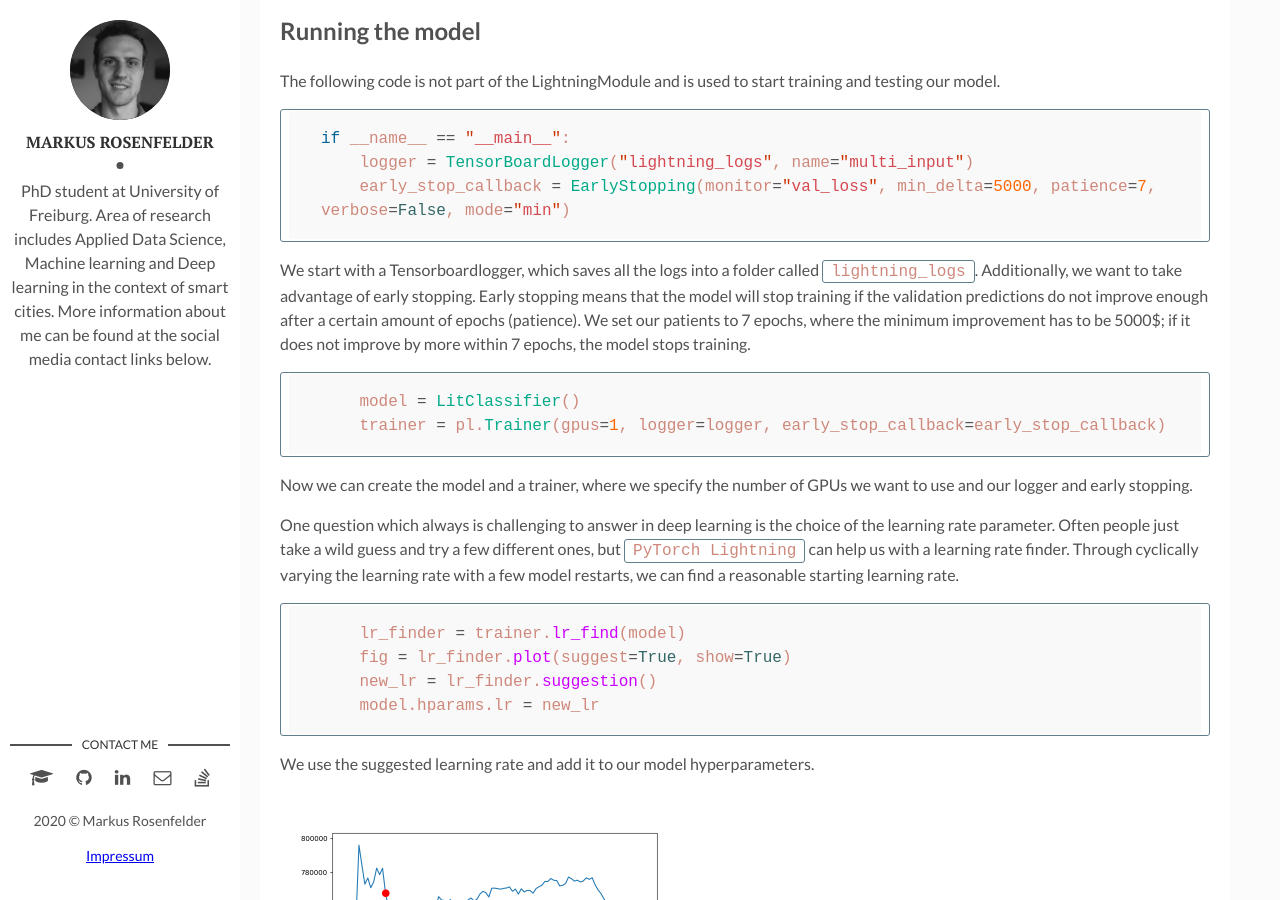
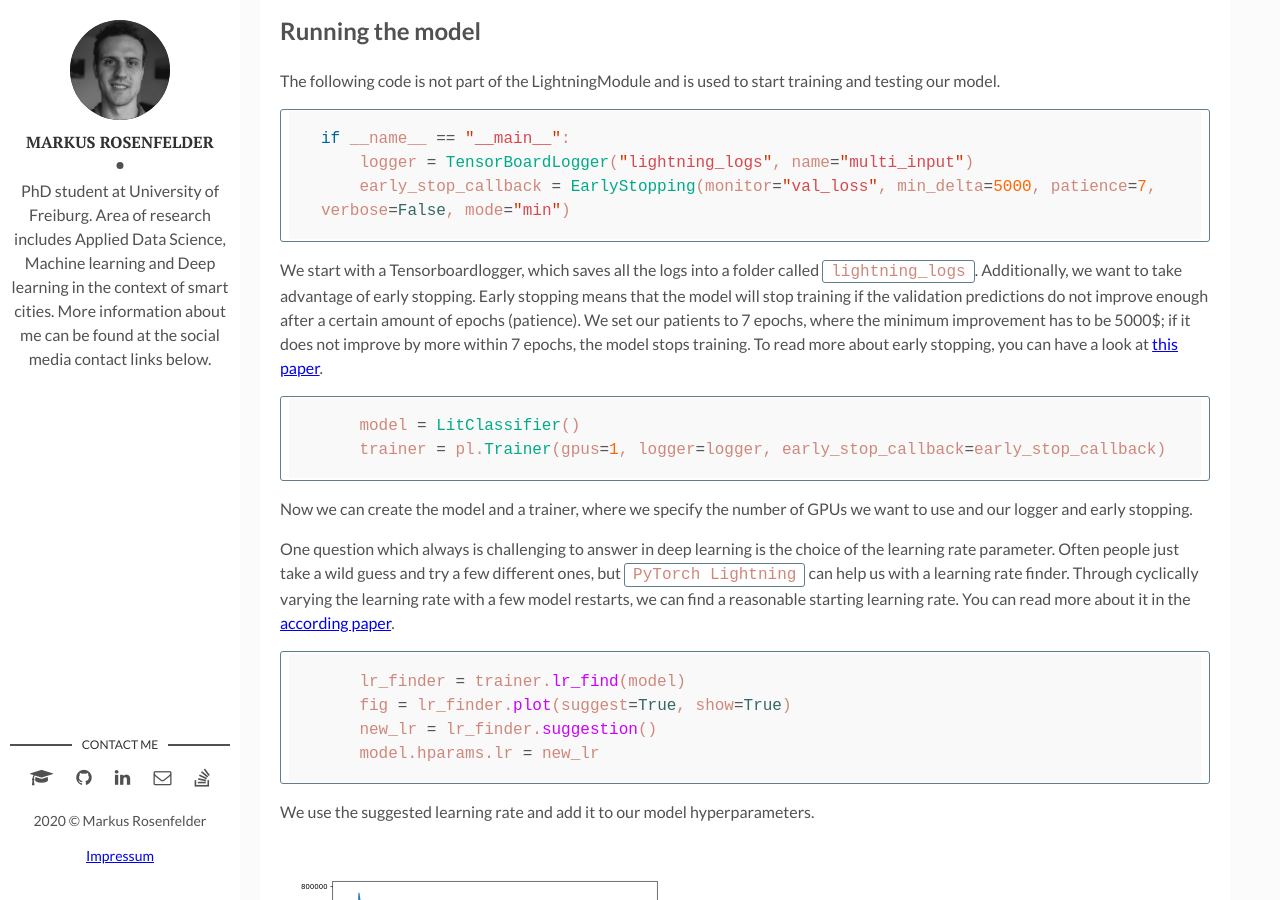
Before and after one commit to MarkusRosen/markusrosen.github.io, a Jekyll site: the page built from _posts/2020-07-19-multi-input-neural-network-pytorch.md, in a window 1280 px wide and 900 px high, scrolled down 10037 px. Built offline with Jekyll 4.4.1, drawn with Linux system fonts in a browser that asks for light colours; comment, search, counter and statistics services are not loaded.

Commit message:
Update 2020-07-19-multi-input-neural-network-pytorch.md

````diff
--- a/_posts/2020-07-19-multi-input-neural-network-pytorch.md
+++ b/_posts/2020-07-19-multi-input-neural-network-pytorch.md
@@ -327,7 +327,7 @@ if __name__ == "__main__":
     early_stop_callback = EarlyStopping(monitor="val_loss", min_delta=5000, patience=7, verbose=False, mode="min")
 ```
 
-We start with a Tensorboardlogger, which saves all the logs into a folder called `lightning_logs`. Additionally, we want to take advantage of early stopping. Early stopping means that the model will stop training if the validation predictions do not improve enough after a certain amount of epochs (patience). We set our patients to 7 epochs, where the minimum improvement has to be 5000\$; if it does not improve by more within 7 epochs, the model stops training.
+We start with a Tensorboardlogger, which saves all the logs into a folder called `lightning_logs`. Additionally, we want to take advantage of early stopping. Early stopping means that the model will stop training if the validation predictions do not improve enough after a certain amount of epochs (patience). We set our patients to 7 epochs, where the minimum improvement has to be 5000\$; if it does not improve by more within 7 epochs, the model stops training. To read more about early stopping, you can have a look at [this paper](https://papers.nips.cc/paper/1895-overfitting-in-neural-nets-backpropagation-conjugate-gradient-and-early-stopping.pdf).
 
 ```python
     model = LitClassifier()
@@ -336,7 +336,7 @@ We start with a Tensorboardlogger, which saves all the logs into a folder called
 
 Now we can create the model and a trainer, where we specify the number of GPUs we want to use and our logger and early stopping.
 
-One question which always is challenging to answer in deep learning is the choice of the learning rate parameter. Often people just take a wild guess and try a few different ones, but `PyTorch Lightning` can help us with a learning rate finder. Through cyclically varying the learning rate with a few model restarts, we can find a reasonable starting learning rate.
+One question which always is challenging to answer in deep learning is the choice of the learning rate parameter. Often people just take a wild guess and try a few different ones, but `PyTorch Lightning` can help us with a learning rate finder. Through cyclically varying the learning rate with a few model restarts, we can find a reasonable starting learning rate. You can read more about it in the [according paper](https://arxiv.org/abs/1506.01186).
 
 ```python
     lr_finder = trainer.lr_find(model)
````
